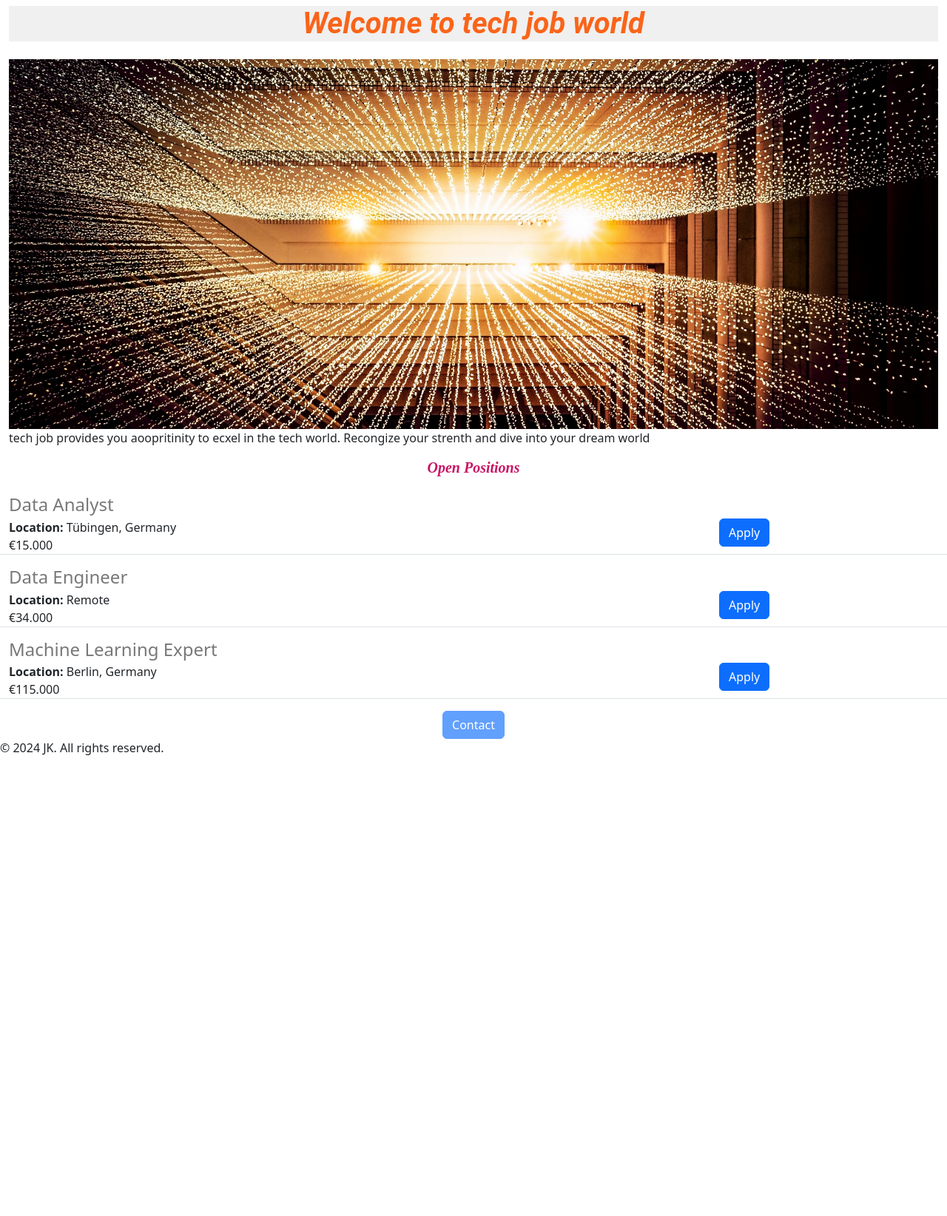
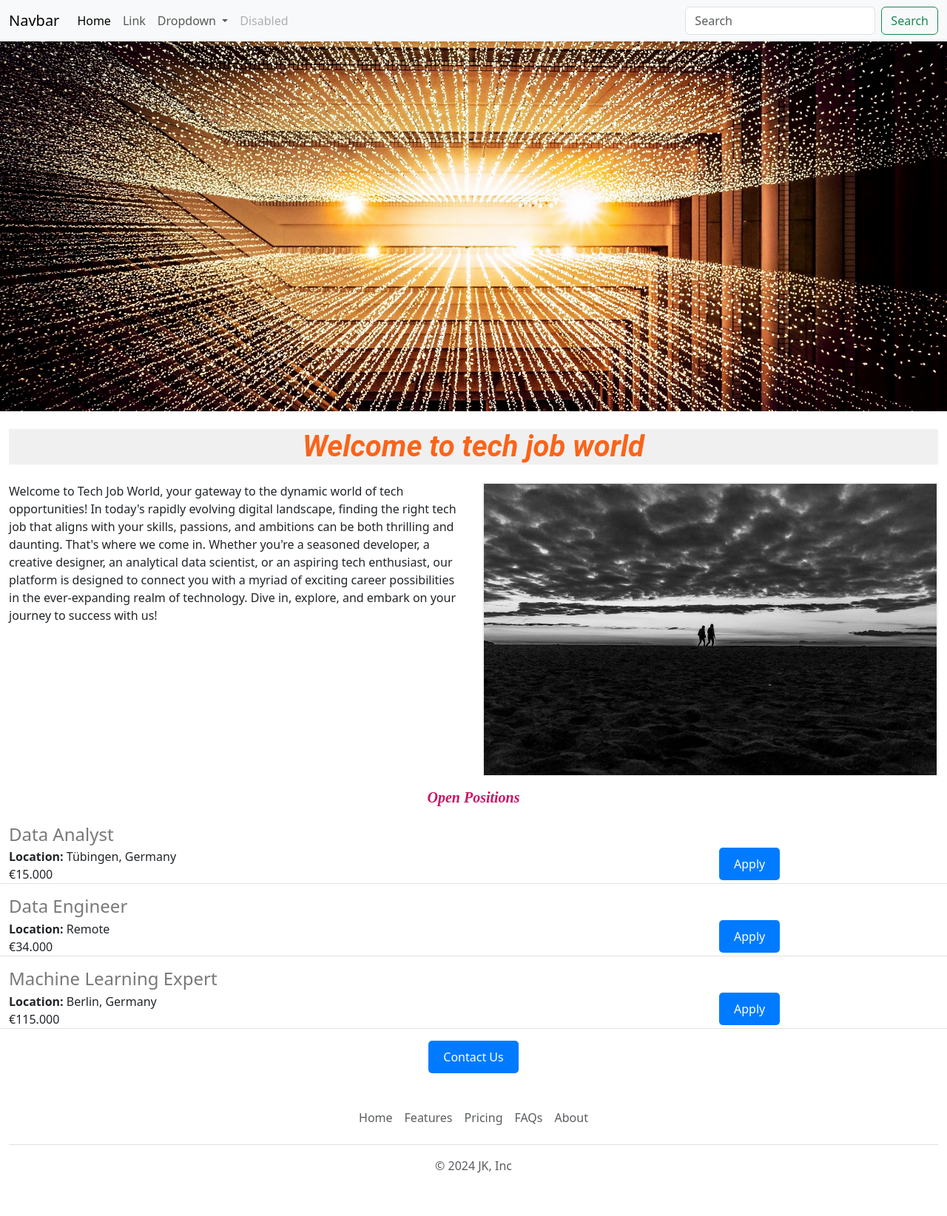
Before and after one commit to QED137/FlaskOnReplit, a Flask app: page / in a window 1280 px wide. Shown: the whole page at 74% size. Before the commit the page ends 1021 px from the top, so only its background shows below. Run offline with Flask 3, Linux system fonts and the light colour scheme.

Commit message:
Added fucntionality and aesthetic exploiting bootstrap

```diff
--- a/static/styles.css
+++ b/static/styles.css
@@ -19,9 +19,24 @@ h2{
   width: 100%;
   height: 500px;
   object-fit:cover;
+  margin-bottom:16px;
 }
 .container {
   max-width: 100%;
   margin: 0 auto; /* Center the container horizontally */
   text-align: center; /* Center the text inside the container */
 }
+
+.email-button {
+  display: inline-block;
+  padding: 10px 20px;
+  background-color: #007bff;
+  color: #fff;
+  text-decoration: none;
+  border-radius: 5px;
+  border: none;
+  cursor: pointer;
+}
+.email-button:hover {
+  background-color: #0056b3;
+}
--- /dev/null
+++ b/templates/footer.html
@@ -0,0 +1,14 @@
+<div class="b-example-divider"></div>
+
+<div class="container">
+  <footer class="py-3 my-4">
+    <ul class="nav justify-content-center border-bottom pb-3 mb-3">
+      <li class="nav-item"><a href="#" class="nav-link px-2 text-body-secondary">Home</a></li>
+      <li class="nav-item"><a href="#" class="nav-link px-2 text-body-secondary">Features</a></li>
+      <li class="nav-item"><a href="#" class="nav-link px-2 text-body-secondary">Pricing</a></li>
+      <li class="nav-item"><a href="#" class="nav-link px-2 text-body-secondary">FAQs</a></li>
+      <li class="nav-item"><a href="#" class="nav-link px-2 text-body-secondary">About</a></li>
+    </ul>
+    <p class="text-center text-body-secondary">&copy; 2024 JK, Inc</p>
+  </footer>
+</div>
--- a/templates/index.html
+++ b/templates/index.html
@@ -11,10 +11,18 @@
 </head>
 
 <body>
+  {% include 'navbar.html' %}
+  <img class="img-fluid" id="banner" src="static/joshua-sortino-LqKhnDzSF-8-unsplash.jpg">
   <div class="container-fluid">
   <h1 class="text-center mt-2 mb-4"> Welcome to tech job world</h1>
-    <img class="img-fluid" id="banner" src="static/joshua-sortino-LqKhnDzSF-8-unsplash.jpg">
-  <p>tech job provides you aoopritinity to ecxel in the tech world. Recongize your strenth and dive into your dream world</p>
+  <div class="row" style= "margin-bottom:16px">
+    <div class="col-md-6">
+  <p>Welcome to Tech Job World, your gateway to the dynamic world of tech opportunities! In today's rapidly evolving digital landscape, finding the right tech job that aligns with your skills, passions, and ambitions can be both thrilling and daunting. That's where we come in. Whether you're a seasoned developer, a creative designer, an analytical data scientist, or an aspiring tech enthusiast, our platform is designed to connect you with a myriad of exciting career possibilities in the ever-expanding realm of technology. Dive in, explore, and embark on your journey to success with us!</p>
+      </div>
+    <div class= "d-none d-md-block col-md-6">
+    <img src = "static/free-photo-of-two-people-stand-on-the-beach-at-sunset.jpeg" class="img-fluid" height="320px" style="border: 2px solid #f0f0f0;">
+    </div>
+    </div>
     <h2 class= "text-center mt-2 mb-4" >Open Positions</h2>
     <p> {% for job in jobs %}
            {% include 'job.html' %}
@@ -24,7 +32,7 @@
 
     </p>
      <div class="text-center">
-       <button type="button" class="btn btn-primary" disabled>Contact</button>
+       <a class="email-button" href="mailto:someone@yoursite.com?cc=someoneelse@theirsite.com, another@thatsite.com, me@mysite.com&bcc=lastperson@theirsite.com&subject=Big%20News&body=Body-goes-here">Contact Us</a>
 
 
     </div>
@@ -32,8 +40,6 @@
 
 
    </div>
-  <footer>
-    <p>&copy; 2024 JK. All rights reserved.</p>
-  </footer>
+     {% include 'footer.html' %}
 </body>
 </html>
--- a/templates/job.html
+++ b/templates/job.html
@@ -6,6 +6,6 @@
       <div>{{ job.Salary }}</div> </div>
   </div>
   <div class="col-3">
-    <button type="button" class="btn btn-primary">Apply</button>
+    <a  class= "email-button" href="mailto:someone@yoursite.com?cc=someoneelse@theirsite.com, another@thatsite.com, me@mysite.com&bcc=lastperson@theirsite.com&subject=Applicationg%20for%20{{job.title}}&body=Body-goes-here">Apply</a>
   </div>
 </div>
--- /dev/null
+++ b/templates/navbar.html
@@ -0,0 +1,37 @@
+<nav class="navbar shadow-sm fixed-top bg-white navbar-expand-lg bg-body-tertiary">
+  <div class="container-fluid">
+    <a class="navbar-brand" href="#">Navbar</a>
+    <button class="navbar-toggler" type="button" data-bs-toggle="collapse" data-bs-target="#navbarSupportedContent" aria-controls="navbarSupportedContent" aria-expanded="false" aria-label="Toggle navigation">
+      <span class="navbar-toggler-icon"></span>
+    </button>
+    <div class="collapse navbar-collapse" id="navbarSupportedContent">
+      <ul class="navbar-nav me-auto mb-2 mb-lg-0">
+        <li class="nav-item">
+          <a class="nav-link active" aria-current="page" href="#">Home</a>
+        </li>
+        <li class="nav-item">
+          <a class="nav-link" href="#">Link</a>
+        </li>
+        <li class="nav-item dropdown">
+          <a class="nav-link dropdown-toggle" href="#" role="button" data-bs-toggle="dropdown" aria-expanded="false">
+            Dropdown
+          </a>
+          <ul class="dropdown-menu">
+            <li><a class="dropdown-item" href="#">Action</a></li>
+            <li><a class="dropdown-item" href="#">Another action</a></li>
+            <li><hr class="dropdown-divider"></li>
+            <li><a class="dropdown-item" href="#">Something else here</a></li>
+          </ul>
+        </li>
+        <li class="nav-item">
+          <a class="nav-link disabled" aria-disabled="true">Disabled</a>
+        </li>
+      </ul>
+      <form class="d-flex" role="search">
+        <input class="form-control me-2" type="search" placeholder="Search" aria-label="Search">
+        <button class="btn btn-outline-success" type="submit">Search</button>
+      </form>
+    </div>
+  </div>
+</nav>
+<div style="height:56px"></div>
```
Also changed, not shown: static/free-photo-of-two-people-stand-on-the-beach-at-sunset.jpeg (added).
